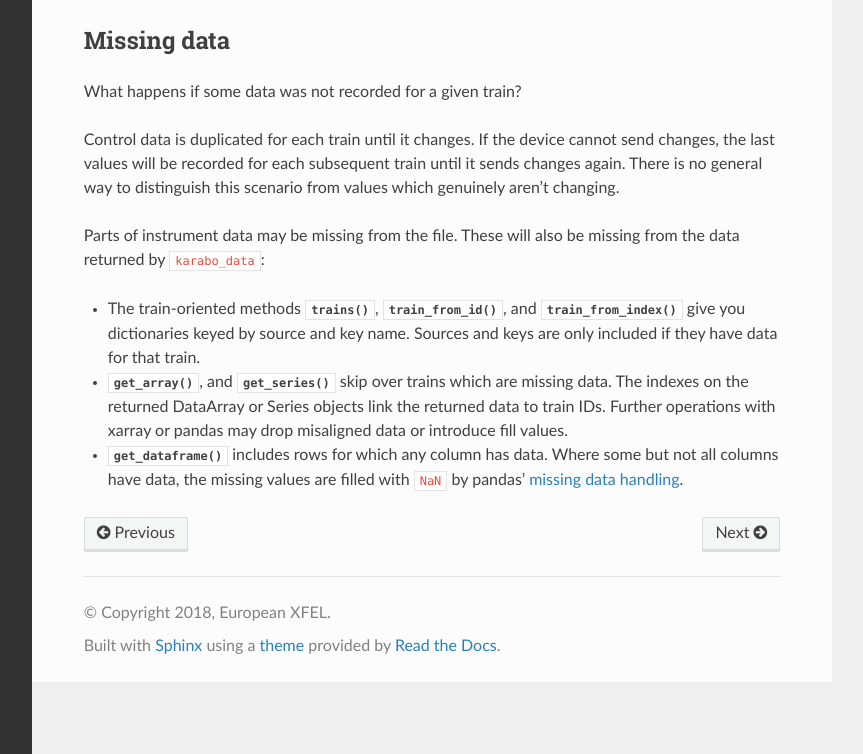
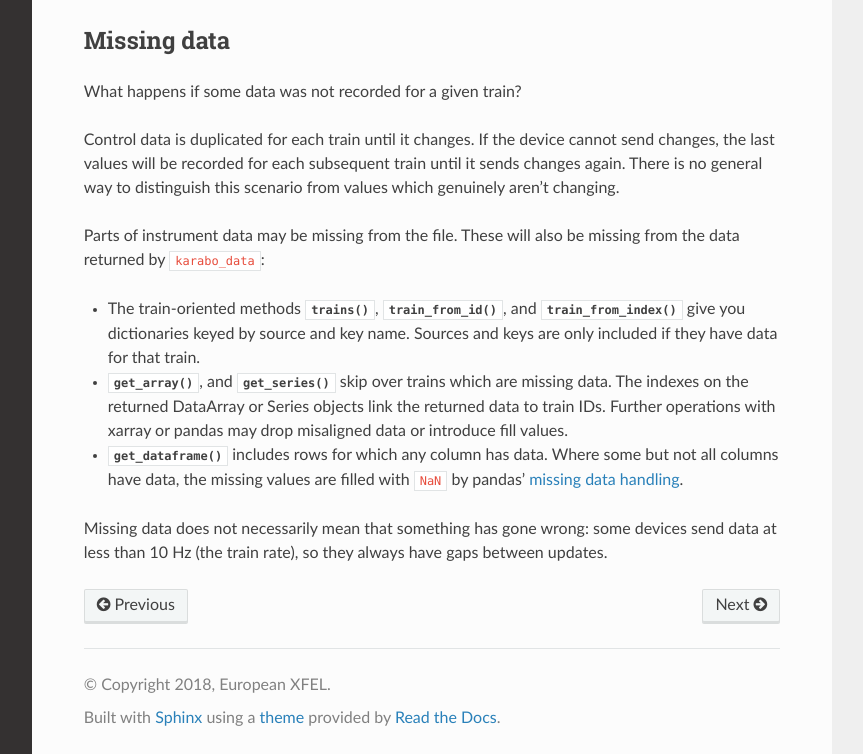
Before and after one commit to European-XFEL/karabo_data, a Sphinx documentation site: the page built from docs/reading_files.rst, in a window 1280 px wide and 1358 px high. Shown: the part 604-1358 px from the top of the window, without its empty margins (268-1131 px from the left). Built offline with Sphinx 7.4.7 and the Read the Docs theme 2.0.0, drawn with Linux system fonts in a browser that asks for light colours; pages that are not in the unit, such as notebooks, are missing from menus.

Commit message:
Add note about slow data devices

```diff
--- a/docs/reading_files.rst
+++ b/docs/reading_files.rst
@@ -86,3 +86,7 @@ missing from the data returned by ``karabo_data``:
   data. Where some but not all columns have data, the missing values are filled
   with ``NaN`` by pandas' `missing data handling
   <http://pandas.pydata.org/pandas-docs/stable/user_guide/missing_data.html>`__.
+
+Missing data does not necessarily mean that something has gone wrong:
+some devices send data at less than 10 Hz (the train rate), so they always
+have gaps between updates.
```
